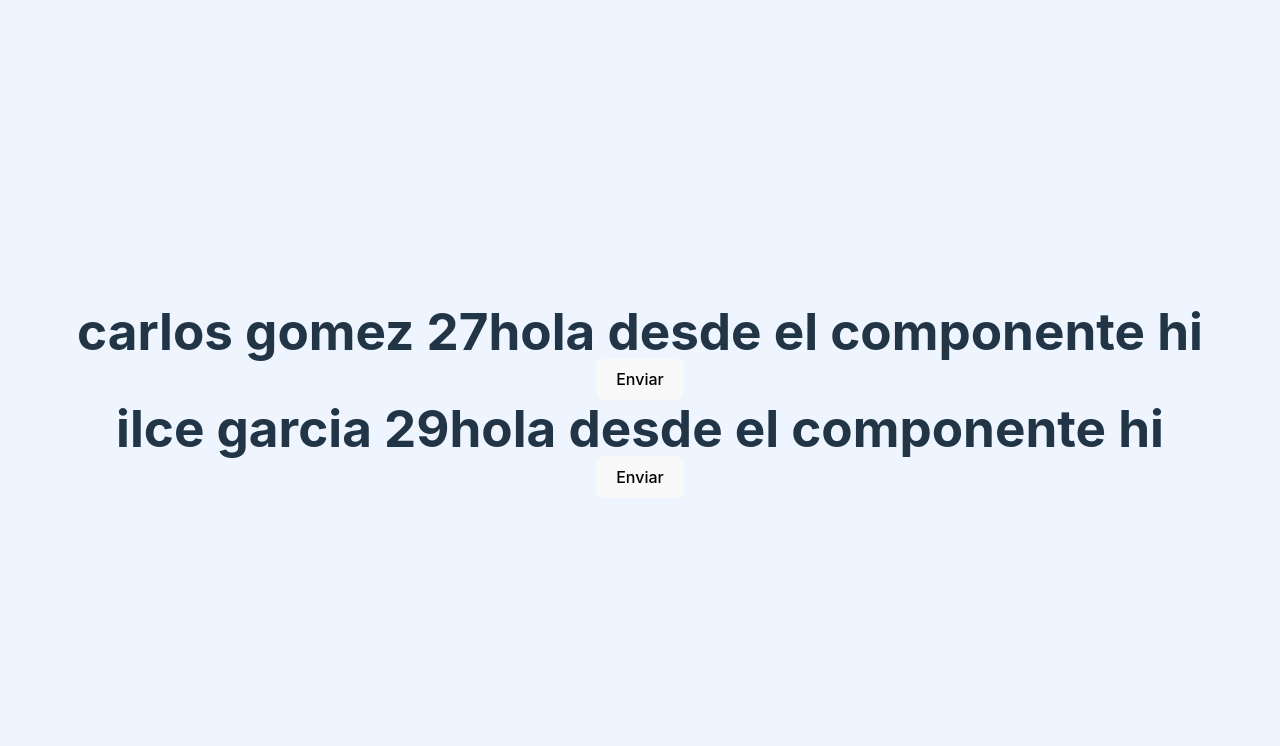
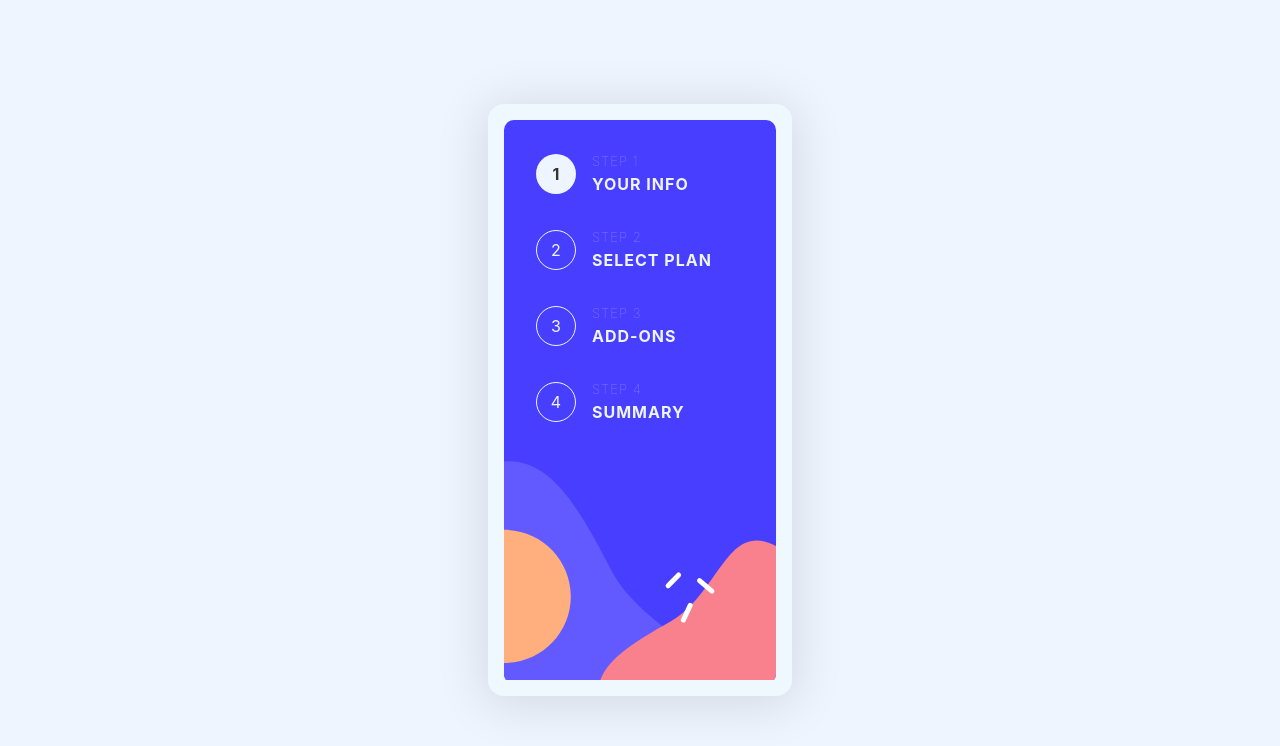
Before and after one commit to 1Tai7/multi-step-form, a React (Vite) app: page / in a window 1280 px wide. Shown: the top 746 px of the page. Built offline with nearby package versions, Linux system fonts and the light colour scheme.

Commit message:
add step container

```diff
--- a/src/App.css
+++ b/src/App.css
@@ -1,4 +1,4 @@
-*{
+* {
   box-sizing: border-box;
   margin: 0;
 }
@@ -6,34 +6,23 @@ body {
   background-color: #eef5ff;
 }
 
+.form-container {
+  background-color: #f0f8ff;
+  padding: 1rem;
+  border-radius: 1rem;
+  -webkit-box-shadow: 0px 5px 50px 5px rgba(0, 0, 0, 0.17);
+  box-shadow: 0px 5px 50px 5px rgba(0, 0, 0, 0.11);
+
+}
+
 #root {
   max-width: 1280px;
   margin: 0 auto;
   padding: 2rem;
-  text-align: center;
+
 }
 
-.logo {
-  height: 6em;
-  padding: 1.5em;
-  will-change: filter;
-  transition: filter 300ms;
-}
-.logo:hover {
-  filter: drop-shadow(0 0 2em #646cffaa);
-}
-.logo.react:hover {
-  filter: drop-shadow(0 0 2em #61dafbaa);
-}
 
-@keyframes logo-spin {
-  from {
-    transform: rotate(0deg);
-  }
-  to {
-    transform: rotate(360deg);
-  }
-}
 
 @media (prefers-reduced-motion: no-preference) {
   a:nth-of-type(2) .logo {
--- a/src/App.jsx
+++ b/src/App.jsx
@@ -1,14 +1,22 @@
 import "./App.css";
-import Hi from "./components/hi";
+import Steps from "./components/steps/steps";
+//import Hi from "./components/hi";
 
 function App() {
-  const enviar = () => {
-    alert("se envio!");
-  };
+ // const enviar = () => {
+ //   alert("se envio!");
+
   return (
-    <>
-      <Hi name="carlos" lastName="gomez" age="27" enviar={enviar} />
+    <>{/**esto es un fragmento*/}
+      <section className="form-container">
+
+        <Steps />
+      </section>
+
+      {/**
+     * <Hi name="carlos" lastName="gomez" age="27" enviar={enviar} />
       <Hi name="ilce" lastName="garcia" age="29" enviar={enviar} />
+     */}
     </>
   );
 }
--- /dev/null
+++ b/src/components/steps/step.jsx
@@ -0,0 +1,13 @@
+/* eslint-disable react/prop-types */
+const Step = ({ title, subtitle, className, number, active }) => {
+  return (
+    <div className={className}>
+      <div className={`step-number ${active ? "step-number_active" : null }`}>{number}</div>
+      <div className="step-items">
+        <h5> {title}</h5>
+        <h4>{subtitle}</h4>
+      </div>
+    </div>
+  );
+};
+export default Step;
--- /dev/null
+++ b/src/components/steps/steps.css
@@ -0,0 +1,42 @@
+.steps-container {
+  background-image: url("./../../assets/bg-sidebar-desktop.svg");
+  height: 70vh;
+  width: auto;
+  padding: 2rem;
+  background-size: cover;
+}
+.steps-container .step-one,
+.step-two,
+.step-three,
+.step-four {
+  display: flex;
+  align-items: center;
+  padding-bottom: 2rem;
+  gap: 1rem;
+  width: 13rem;
+  color: #eef5ff;
+}
+
+.steps-container .step-number {
+  border: 1px solid #eef5ff;
+  border-radius: 50%;
+  width: 2.5rem;
+  height: 2.5rem;
+  display: flex;
+  justify-content: center;
+  align-items: center;
+  cursor: pointer;
+}
+.steps-container .step-number_active{
+    background-color: #eef5ff;
+    color: #333333;
+    font-weight: bold;
+    border: none;
+}
+.steps-container h5{
+    color: #eef5ff79 !important;
+    font-weight: lighter;
+}
+.steps-container .step-items{
+    letter-spacing: 1px;
+}
--- /dev/null
+++ b/src/components/steps/steps.jsx
@@ -0,0 +1,37 @@
+import "./steps.css";
+import Step from "./step";
+const Steps = () => {
+  return (
+    <div className="steps-container">
+      <Step
+        number="1"
+        title="STEP 1"
+        subtitle="YOUR INFO"
+        className="step-one"
+        active={true}
+      />
+      <Step
+        number="2"
+        title="STEP 2"
+        subtitle="SELECT PLAN"
+        className="step-one"
+        active={false}
+      />
+      <Step
+        number="3"
+        title="STEP 3"
+        subtitle="ADD-ONS"
+        className="step-one"
+        active={false}
+      />
+      <Step
+        number="4"
+        title="STEP 4"
+        subtitle="SUMMARY"
+        className="step-one"
+        active={false}
+      />
+    </div>
+  );
+};
+export default Steps;
```
Also changed, not shown: src/assets/bg-sidebar-desktop.svg (added).
